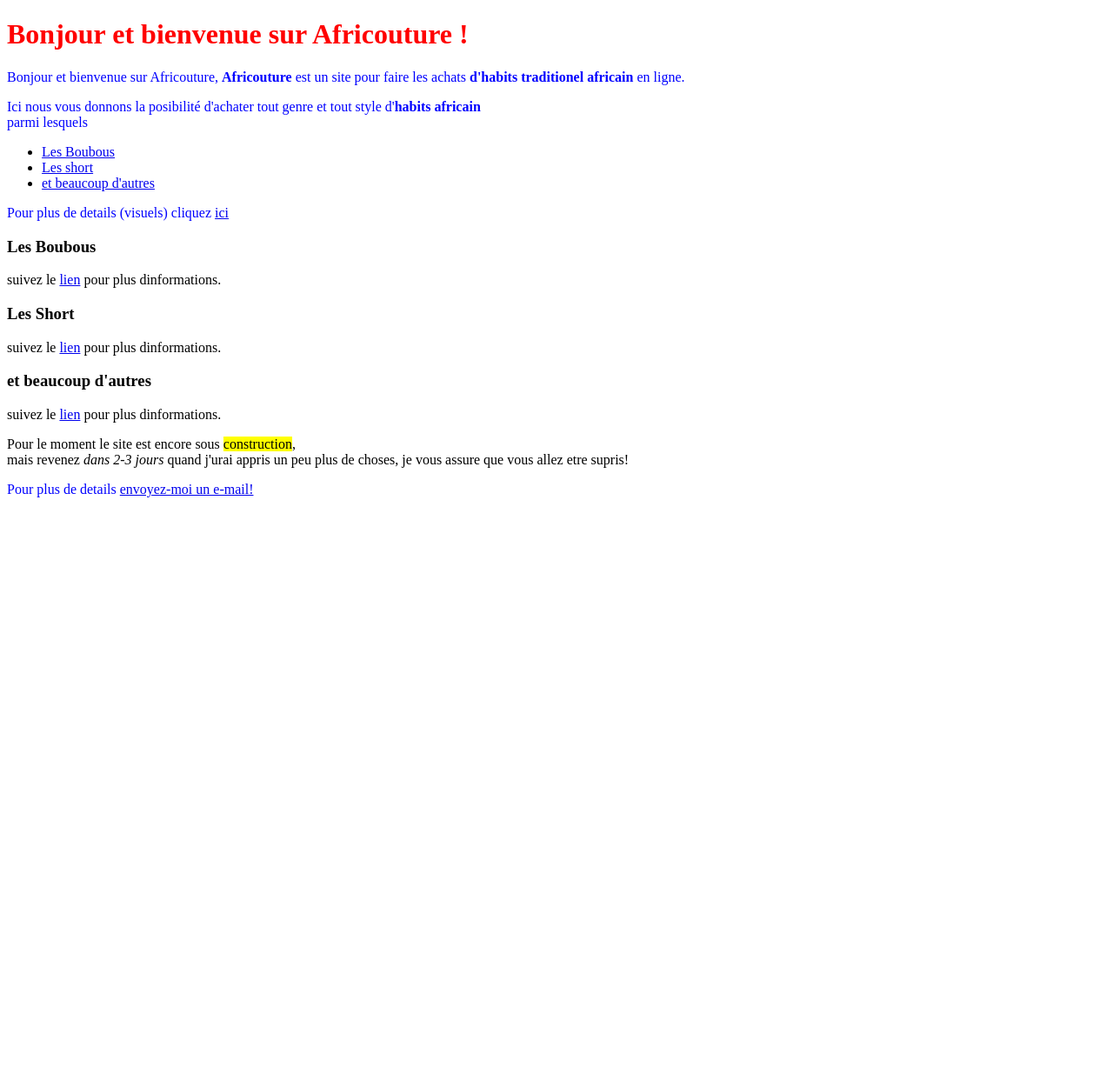
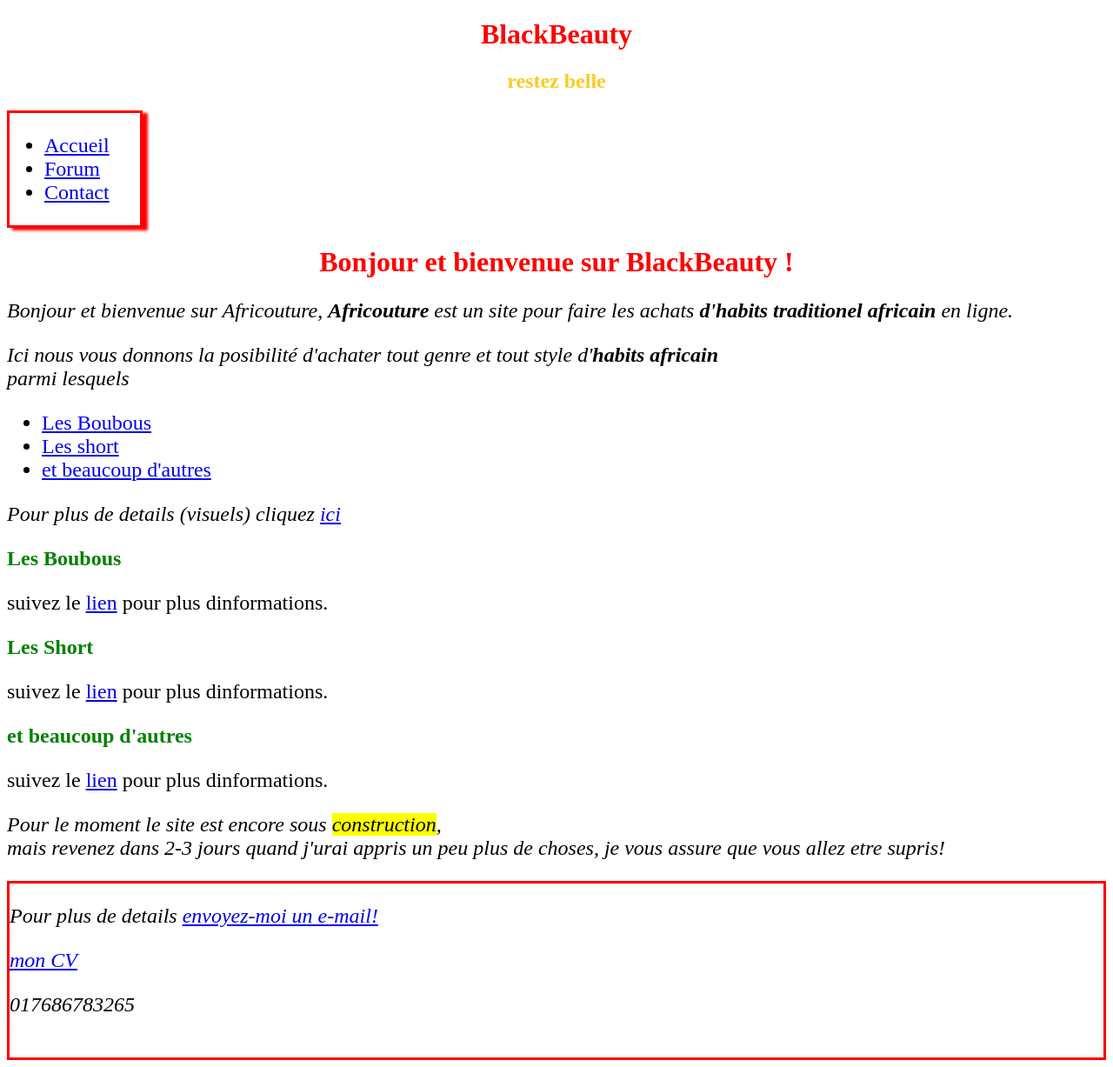
Before and after one commit to Codemann12/Web, a PHP site: page /test.html in a window 1280 px wide. Shown: the whole page at 87% size. Before the commit the page ends 572 px from the top, so only its background shows below. Run offline with PHP 8.4, Linux system fonts and the light colour scheme.

Commit message:
more css

```diff
--- /dev/null
+++ b/MonCV.css
@@ -0,0 +1,3 @@
+h1{
+	text-align: center;
+}
--- a/test.html
+++ b/test.html
@@ -3,17 +3,28 @@
 <html>
 
    <head>
-        <link rel="stylesheet" type="text/css" href="testcss.css">
+        <link rel="stylesheet" type="text/css" href="testcss.css"/>
         <meta charset="utf-8">
-     	<title>Africouture online Shop</title>
+     	<title> BlackBeauty</title>
+   </head>
 
 
-   </head>
+   <body>
+      <header>
+       <h1>BlackBeauty</h1>
+       <h2>restez belle</h2>
+      </header>
 
-   <body>
+      <nav>
+        <ul>
+         <li><a href="index.html">Accueil</a></li>
+         <li><a href="forum.html">Forum</a></li>
+         <li><a href="contact.html">Contact</a></li>
+        </ul>
+     </nav>
 
-      <h1> Bonjour et bienvenue sur Africouture !</h1>
-      <p>Bonjour et bienvenue sur Africouture, <strong>Africouture</strong> est un site pour faire  les achats <strong>d'habits traditionel africain </strong> en ligne.</p>
+      <h1> Bonjour et bienvenue sur BlackBeauty !</h1>
+      <p >Bonjour et bienvenue sur Africouture, <strong>Africouture</strong> est un site pour faire  les achats <strong>d'habits traditionel africain </strong> en ligne.</p>
       <p>Ici nous vous donnons la posibilité d'achater tout genre et tout style d'<strong>habits africain </strong><br>
       parmi lesquels
       <ul>
@@ -28,24 +39,34 @@
 
       <p>
       	<h3 id = "Boubou">Les Boubous</h3>
-      	suivez le <a href="Boubou.html">lien</a> pour plus dinformations.
+      	<spam>suivez le <a href="Boubou.html">lien</a> pour plus dinformations. </spam>
       </p>
 
 
        <p>
       	<h3 id = "Short">Les Short</h3>
-      	suivez le <a href="Short.html">lien</a> pour plus dinformations.
+      	<spam>suivez le <a href="Short.html">lien</a> pour plus dinformations.</spam>
       </p>
 
 
        <p>
       	<h3 id = "autre">et beaucoup d'autres</h3>
-      	suivez le <a href="link2test2.html">lien</a> pour plus dinformations.
-
+      	<spam>suivez le <a href="link2test2.html">lien</a> pour plus dinformations. </spam>
       </p>
+       <p>
       Pour le moment le site est encore sous <mark>construction</mark>,<br> mais revenez <em>dans 2-3 jours</em> quand j'urai appris un peu plus de choses, je vous assure que vous allez etre supris!</P>
 
+
+
+    <footer>
       <p>Pour plus de details <a href="mailto:fbcedric@yahoo.fr"> envoyez-moi un e-mail!</a></p>
 
+     <p>
+      <a href="MonCV.html"> mon CV</a>
+     </p>
+     <p>017686783265</p>
+   </footer>
    </body>
+
+
 </html>
--- a/testcss.css
+++ b/testcss.css
@@ -1,7 +1,62 @@
-p{
-	color: blue
+p
+{
+
+	font-size: x-large;
+	font-style: italic;
+	text-align: left;
 }
 
-h1{
-	color: red
+
+
+ul, spam
+{
+
+	font-size: x-large;
+	text-align: left;
 }
+
+
+
+h1
+{
+	color: red;
+	text-align: center;
+
+}
+
+h2{
+	text-align: center;
+	color: #facb23;
+}
+
+
+nav{
+	box-shadow: 6px 3px 3px red;
+}
+nav{
+
+   width: 150px;
+   border: 3px solid red
+
+
+}
+
+h3
+{
+   color: green;
+   font-size: x-large;
+   text-align: left;
+ }
+/*
+ body
+ {
+ 	background-image: url("images/Background1.jpg");
+ 	background-attachment: fixed;
+ }
+*/
+
+ footer{
+
+ 	height: 200px;
+ 	border: 3px solid red;
+ }
```
Also changed, not shown: MonCV.html (added, +56 -0 lines), MonCV/MonCV.html (added, +56 -0 lines), MonCV/MonCVStyle.css (added, +38 -0 lines), MonCVStyle.css (added, +38 -0 lines), MonCV/images/bb.jpg (added), MonCV/images/cedric.jpg, images/Background1.jpg (added), images/bb.jpg (added), 1 other file.
